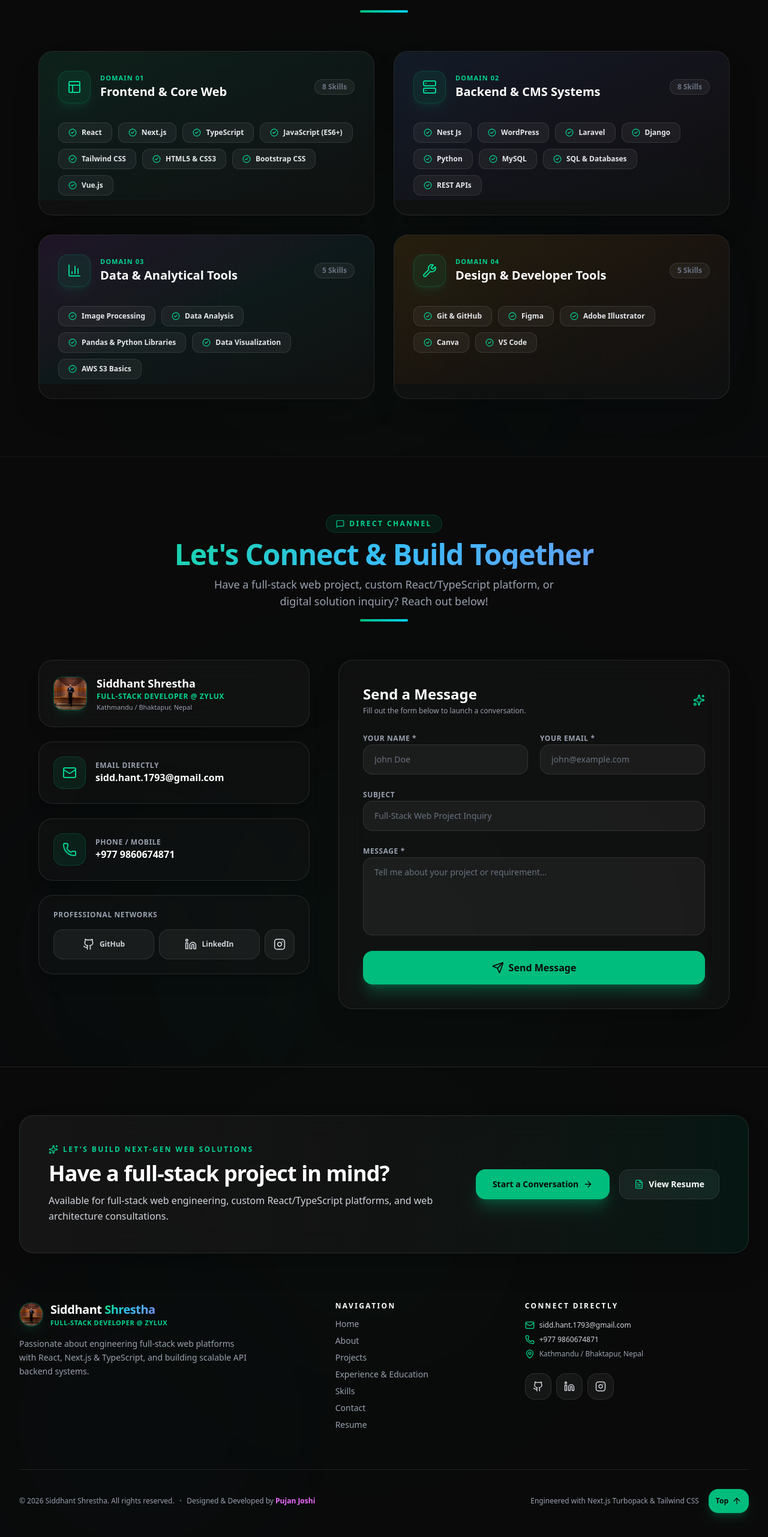
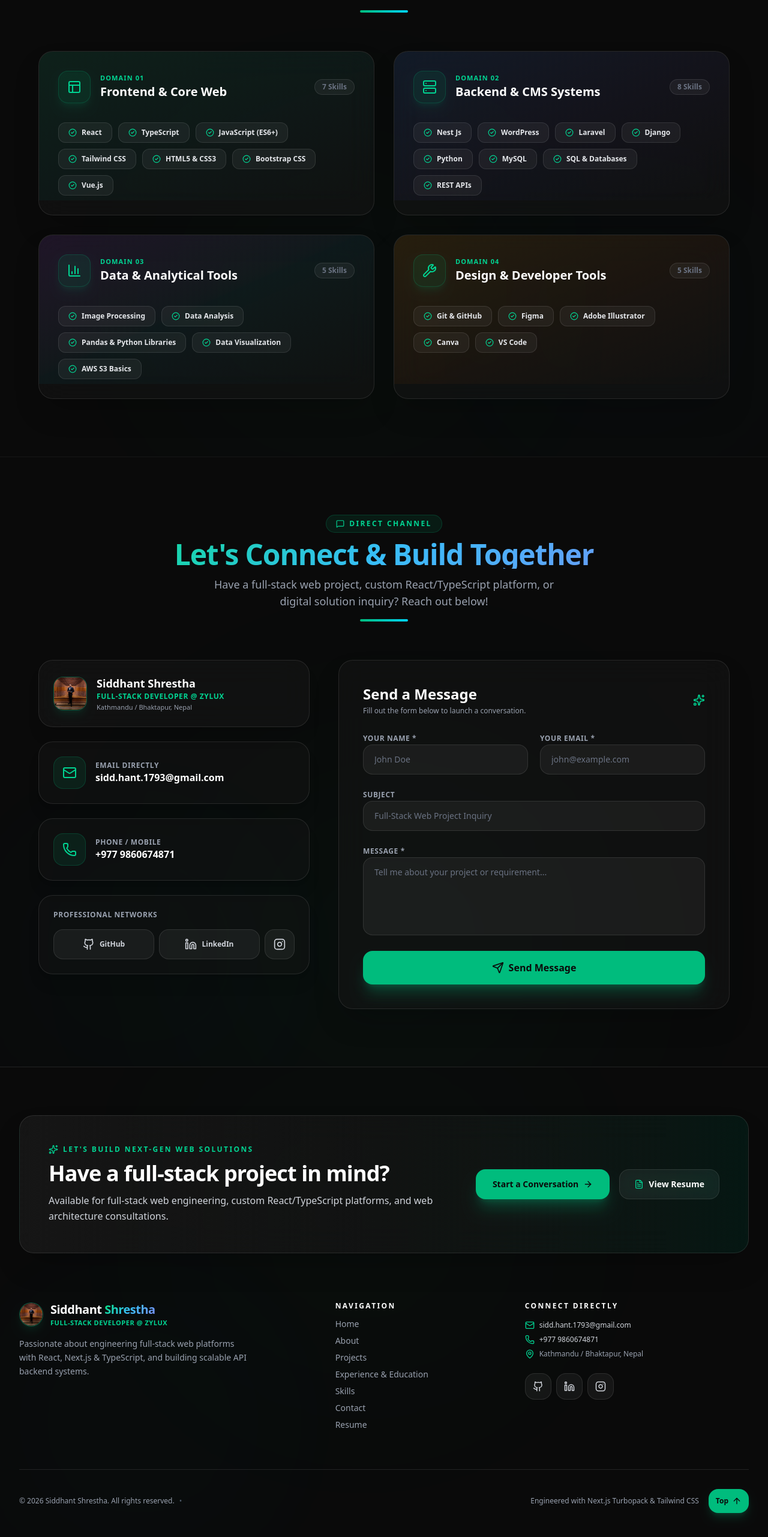
Before and after one commit to Siddh07/next-portfolio, a Next.js app: page / in a window 1280 px wide. Shown: the part 5809-8371 px from the top of the page at 60% size. Built offline with nearby package versions, Linux system fonts and the light colour scheme; no server answers.

Commit message:
feat: implement footer component and add skills data configuration

```diff
--- a/app/components/Footer.tsx
+++ b/app/components/Footer.tsx
@@ -195,9 +195,7 @@ export default function Footer() {
           <div className="flex flex-wrap items-center gap-2 text-center md:text-left">
             <p>© {new Date().getFullYear()} Siddhant Shrestha. All rights reserved.</p>
             <span className="hidden md:inline text-gray-600">•</span>
-            <p className="text-gray-400">
-              Designed & Developed by <span className="text-fuchsia-400 font-semibold"><Link href={"https://www.pujan-joshi.com.np/"} target="_blank" rel="noopener noreferrer">Pujan Joshi</Link></span>
-            </p>
+
           </div>
 
           <div className="flex items-center gap-4">
--- a/app/data/skillsData.ts
+++ b/app/data/skillsData.ts
@@ -8,7 +8,6 @@ export const skillsCategories: SkillCategory[] = [
     title: 'Frontend & Core Web',
     skills: [
       { name: 'React' },
-      { name: 'Next.js' },
       { name: 'TypeScript' },
       { name: 'JavaScript (ES6+)' },
       { name: 'Tailwind CSS' },
```
